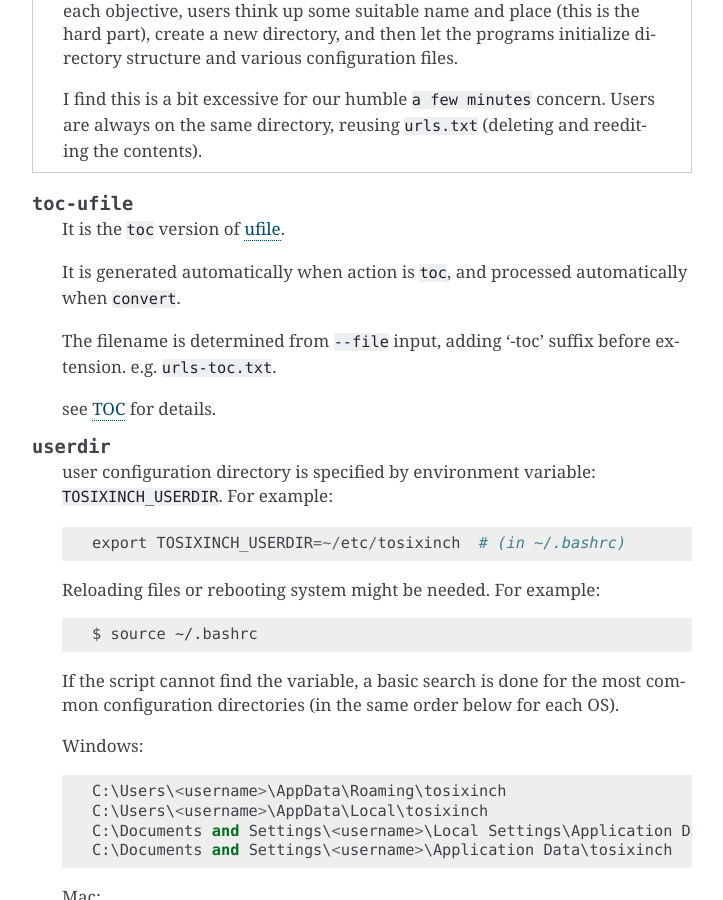
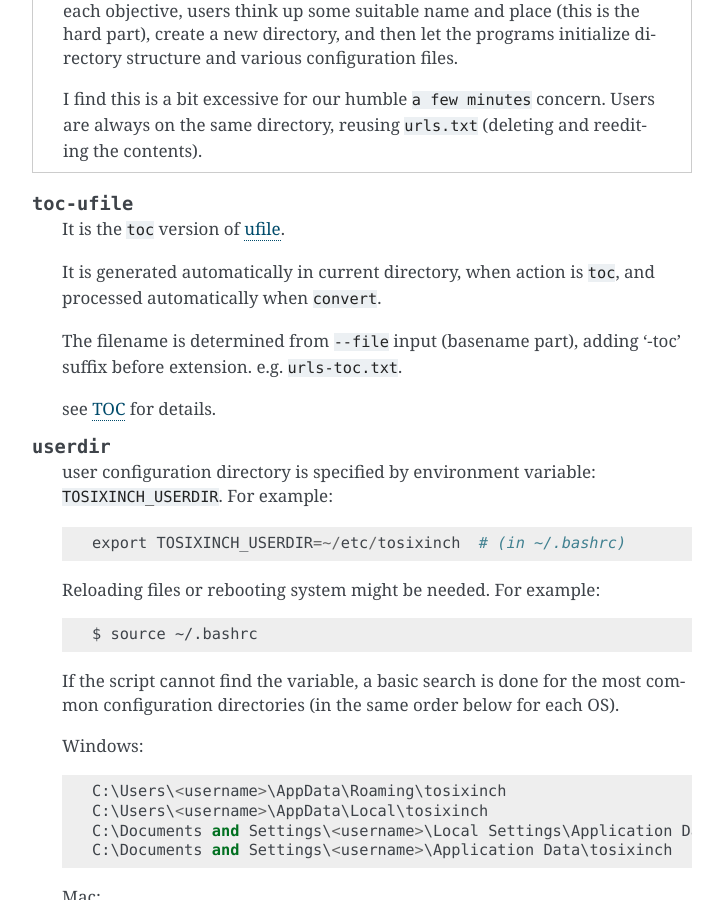
Before and after one commit to openandclose/tosixinch, a Sphinx documentation site: the page built from docs/overview.rst, in a window 1280 px wide and 900 px high, scrolled down 4845 px. Shown: the whole window, without its empty margins (388-1111 px from the left). Built offline with Sphinx 7.4.7, drawn with Linux system fonts in a browser that asks for light colours.

Commit message:
Fix tocfile resolution, always current dir [API]
Script generated files should be contained in current directory.

So from now on, even if ufiles are in different path,
tocfiles are created in current directory.

```diff
--- a/docs/overview.rst
+++ b/docs/overview.rst
@@ -260,10 +260,11 @@ Config Files
 
     It is the ``toc`` version of `ufile <#dword-ufile>`__.
 
-    It is generated automatically when action is ``toc``,
+    It is generated automatically in current directory,
+    when action is ``toc``,
     and processed automatically when ``convert``.
 
-    The filename is determined from ``--file`` input,
+    The filename is determined from ``--file`` input (basename part),
     adding '-toc' suffix before extension. e.g. ``urls-toc.txt``.
 
     see `TOC <topics.html#toc>`__ for details.
```
Also changed, not shown: 1 other file.
